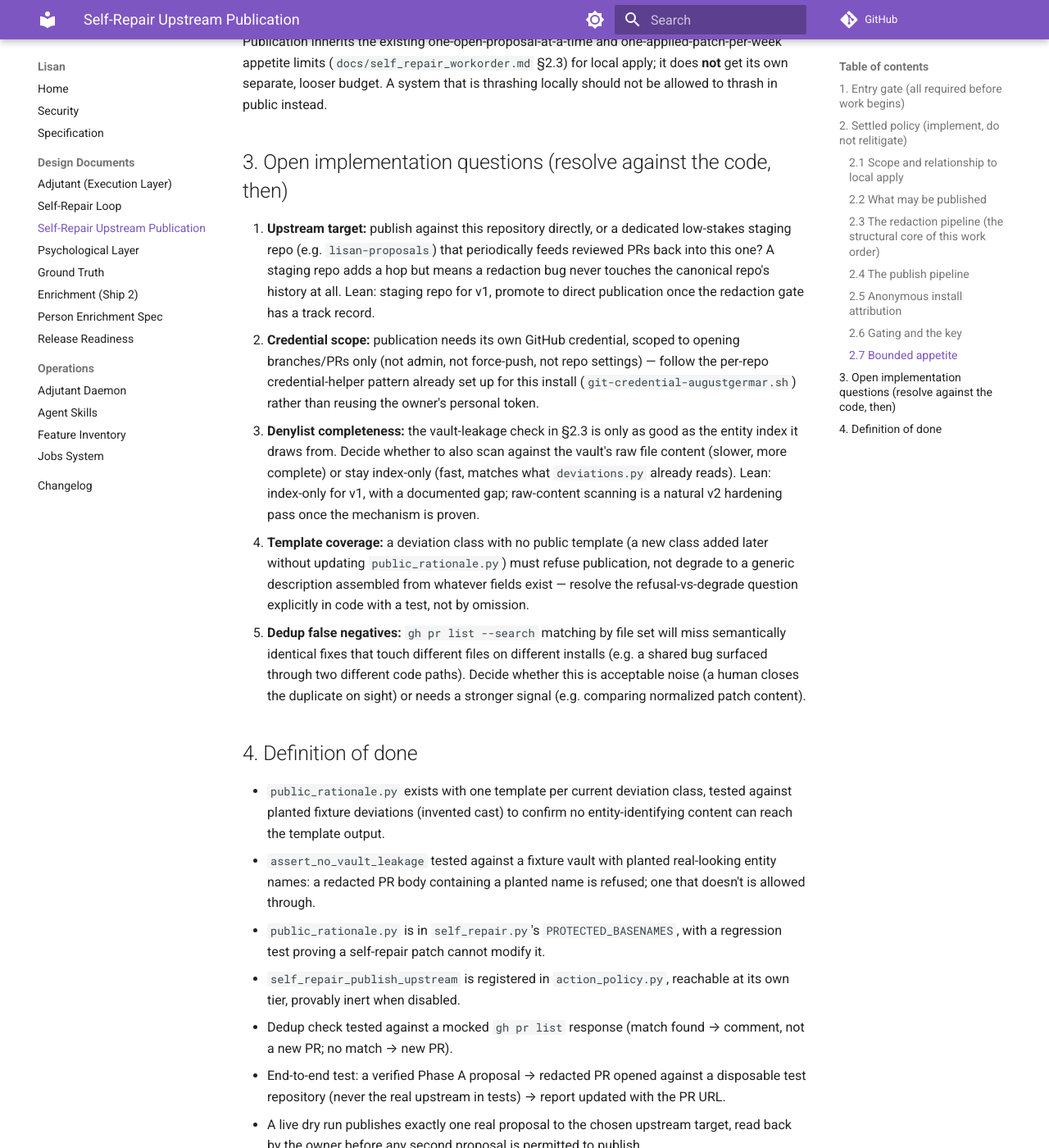
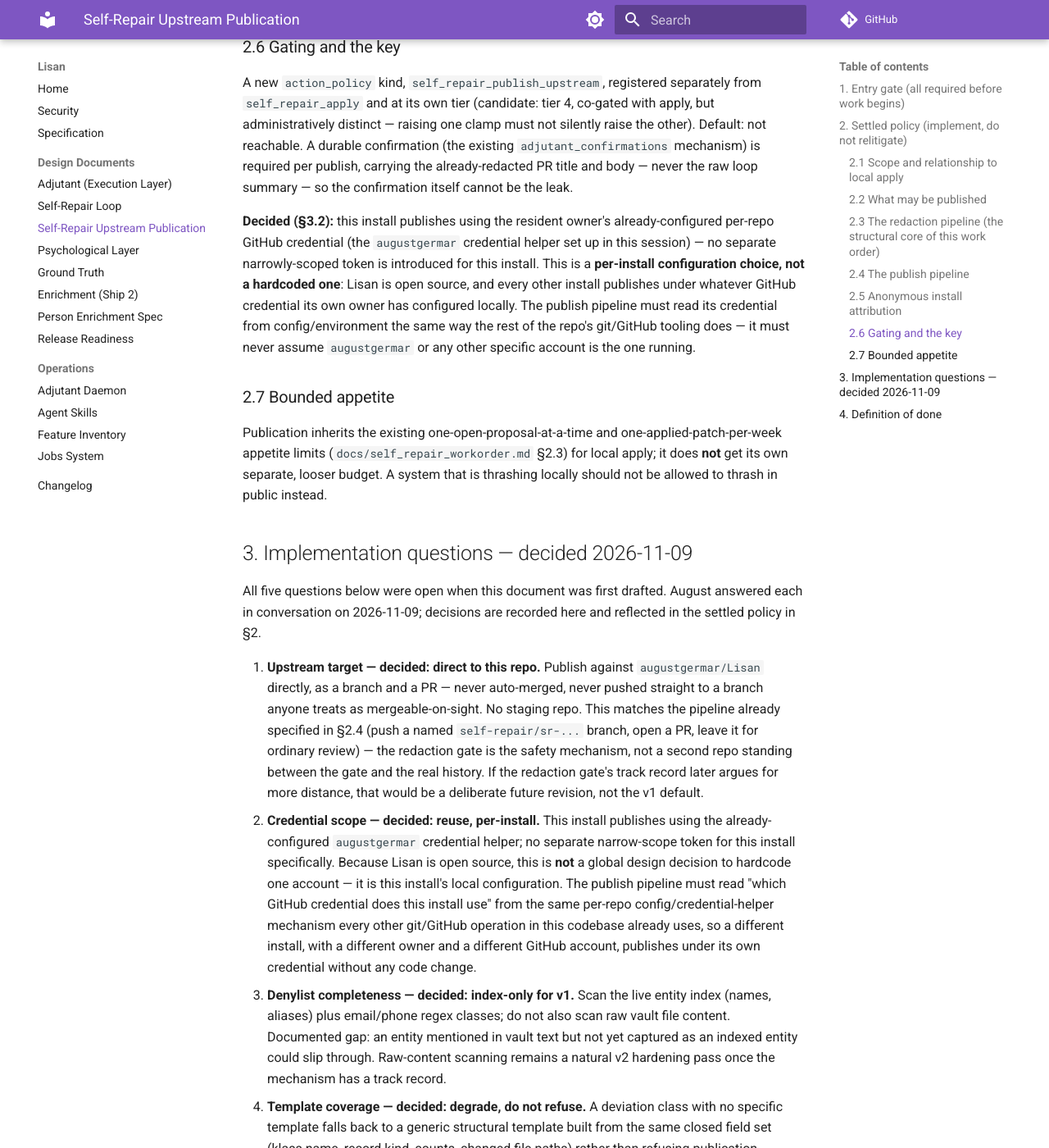
Before and after one commit to augustgermar/Lisan, an MkDocs documentation site: the page built from docs/self_repair_upstream_workorder.md, in a window 1280 px wide and 1400 px high, scrolled down 3028 px. Shown: the whole window at 82% size. Built offline with MkDocs 1.6.1 and Material for MkDocs 9.7.7, drawn with Linux system fonts in a browser that asks for light colours; comment, search, counter and statistics services are not loaded; some of the changed text lies outside the part shown.

Commit message:
docs: resolve the 5 open questions in WO-REPAIR-UPSTREAM
All five open implementation questions are decided:
- Publish directly to augustgermar/Lisan as a branch + PR, never
  auto-merged. No staging repo.
- Reuse this install's own configured GitHub credential (the
  augustgermar helper) as a per-install choice, not a hardcoded one —
  Lisan is open source and other installs use their own credentials.
- Denylist stays index-only for v1, documented gap.
- A deviation class with no specific template degrades to a generic
  structural template (same closed field set, still denylist-checked)
  instead of refusing publication outright.
- Dedup false negatives via file-set matching are accepted as v1 noise.

Co-Authored-By: Claude Sonnet 5 <noreply@anthropic.com>

```diff
--- a/docs/self_repair_upstream_workorder.md
+++ b/docs/self_repair_upstream_workorder.md
@@ -1,10 +1,12 @@
 # Work Order — Upstream Publication of Self-Repair Proposals (WO-REPAIR-UPSTREAM)
 
-**Status: NOT EXECUTED.** Scoped 2026-11-09 in conversation between August
-and Claude (Sonnet 5), as an extension of the shipped self-repair loop
-(`docs/self_repair_workorder.md`, Phases A/B/C all live). Nothing in this
-document is implemented. Where this document conflicts with the code as
-it then exists, reality wins — report the conflict.
+**Status: NOT EXECUTED, SCOPED AND DECIDED.** Scoped 2026-11-09 in
+conversation between August and Claude (Sonnet 5), as an extension of the
+shipped self-repair loop (`docs/self_repair_workorder.md`, Phases A/B/C all
+live). All five open implementation questions in §3 were answered by August
+on 2026-11-09 and the settled policy in §2 updated to match. Nothing in
+this document is implemented. Where this document conflicts with the code
+as it then exists, reality wins — report the conflict.
 
 **One-line goal:** let a verified Phase A proposal also be opened as a pull
 request against a public upstream repository — so other installs, other
@@ -26,9 +28,8 @@ asking a model to be careful.
 - Self-repair Phases A/B/C are live and have processed at least one real
   proposal on the resident install (they have: `docs/self_repair_workorder.md`
   is marked shipped).
-- The owner has an upstream repository to publish to and has decided which
-  one (this repo, a dedicated `lisan-proposals` staging repo, or forks —
-  see §3.1).
+- The owner has an upstream repository to publish to. **Decided:** this
+  repo, `augustgermar/Lisan`, directly — not a staging repo (see §3.1).
 - The owner affirmatively wants this. Re-read this document together first,
   the same as the original self-repair work order required.
 
@@ -67,9 +68,17 @@ id, or any vault path content. Each deviation class
 (`cross_kind`, `dangling`, `thin`, `stale`, `interocept`, `capture_defect`,
 `skill_health`) maps to one fixed, parameterized template — a closed
 vocabulary, the same pattern as `structure_skeptic_feedback` in
-`writer_skeptic_graph.py`. No model call is in this path. If a class has no
-template, publication is refused for that proposal rather than falling
-back to a free-text description.
+`writer_skeptic_graph.py`. No model call is in this path. **Decided (§3.4):**
+if a deviation class has no specific template (e.g. a new class added later
+without an update to this module), publication does not refuse outright —
+it degrades to a **generic structural template**, built from the exact same
+closed field set as every other template (`deviation["klass"]` as a raw
+string, record kind, counts, and the changed file paths), with no
+class-specific phrasing. The generic template is still composed from
+structural fields only — it is never a free-text fallback, and it passes
+through `assert_no_vault_leakage` exactly like any other template output.
+"Degrade" means "say less, more generically," never "say more, less
+carefully."
 
 **`assert_no_vault_leakage(text, vault) -> None`**
 A second, independent check that does not trust the first function to have
@@ -83,9 +92,13 @@ left." This mirrors `validate_patch_paths` and
 instruction.
 
 Both functions run before anything leaves the machine. A proposal that
-fails either one is never published; it remains available for local apply
-only, and the refusal reason is recorded in the proposal report (not sent
-anywhere).
+fails `assert_no_vault_leakage` — whether the text came from a
+class-specific template or the generic fallback — is never published; it
+remains available for local apply only, and the refusal reason is recorded
+in the proposal report (not sent anywhere). The generic fallback template
+changes what gets said when a class is unrecognized; it does not relax the
+leakage check that gates everything regardless of which template produced
+it.
 
 `public_rationale.py` is added to `PROTECTED_BASENAMES` in
 `self_repair.py`. The repair loop may never modify the mechanism that
@@ -133,6 +146,17 @@ confirmation (the existing `adjutant_confirmations` mechanism) is required
 per publish, carrying the already-redacted PR title and body — never the
 raw loop summary — so the confirmation itself cannot be the leak.
 
+**Decided (§3.2):** this install publishes using the resident owner's
+already-configured per-repo GitHub credential (the `augustgermar`
+credential helper set up in this session) — no separate narrowly-scoped
+token is introduced for this install. This is a **per-install
+configuration choice, not a hardcoded one**: Lisan is open source, and
+every other install publishes under whatever GitHub credential its own
+owner has configured locally. The publish pipeline must read its
+credential from config/environment the same way the rest of the repo's
+git/GitHub tooling does — it must never assume `augustgermar` or any other
+specific account is the one running.
+
 ### 2.7 Bounded appetite
 
 Publication inherits the existing one-open-proposal-at-a-time and
@@ -141,57 +165,83 @@ one-applied-patch-per-week appetite limits (`docs/self_repair_workorder.md`
 A system that is thrashing locally should not be allowed to thrash in
 public instead.
 
-## 3. Open implementation questions (resolve against the code, then)
+## 3. Implementation questions — decided 2026-11-09
 
-1. **Upstream target:** publish against this repository directly, or a
-   dedicated low-stakes staging repo (e.g. `lisan-proposals`) that
-   periodically feeds reviewed PRs back into this one? A staging repo adds
-   a hop but means a redaction bug never touches the canonical repo's
-   history at all. Lean: staging repo for v1, promote to direct publication
-   once the redaction gate has a track record.
-2. **Credential scope:** publication needs its own GitHub credential,
-   scoped to opening branches/PRs only (not admin, not force-push, not
-   repo settings) — follow the per-repo credential-helper pattern already
-   set up for this install (`git-credential-augustgermar.sh`) rather than
-   reusing the owner's personal token.
-3. **Denylist completeness:** the vault-leakage check in §2.3 is only as
-   good as the entity index it draws from. Decide whether to also scan
-   against the vault's raw file content (slower, more complete) or stay
-   index-only (fast, matches what `deviations.py` already reads). Lean:
-   index-only for v1, with a documented gap; raw-content scanning is a
-   natural v2 hardening pass once the mechanism is proven.
-4. **Template coverage:** a deviation class with no public template (a new
-   class added later without updating `public_rationale.py`) must refuse
-   publication, not degrade to a generic description assembled from
-   whatever fields exist — resolve the refusal-vs-degrade question
-   explicitly in code with a test, not by omission.
-5. **Dedup false negatives:** `gh pr list --search` matching by file set
-   will miss semantically identical fixes that touch different files on
-   different installs (e.g. a shared bug surfaced through two different
-   code paths). Decide whether this is acceptable noise (a human closes
-   the duplicate on sight) or needs a stronger signal (e.g. comparing
-   normalized patch content).
+All five questions below were open when this document was first drafted.
+August answered each in conversation on 2026-11-09; decisions are recorded
+here and reflected in the settled policy in §2.
+
+1. **Upstream target — decided: direct to this repo.** Publish against
+   `augustgermar/Lisan` directly, as a branch and a PR — never
+   auto-merged, never pushed straight to a branch anyone treats as
+   mergeable-on-sight. No staging repo. This matches the pipeline already
+   specified in §2.4 (push a named `self-repair/sr-...` branch, open a PR,
+   leave it for ordinary review) — the redaction gate is the safety
+   mechanism, not a second repo standing between the gate and the real
+   history. If the redaction gate's track record later argues for more
+   distance, that would be a deliberate future revision, not the v1
+   default.
+2. **Credential scope — decided: reuse, per-install.** This install
+   publishes using the already-configured `augustgermar` credential
+   helper; no separate narrow-scope token for this install specifically.
+   Because Lisan is open source, this is **not** a global design decision
+   to hardcode one account — it is this install's local configuration.
+   The publish pipeline must read "which GitHub credential does this
+   install use" from the same per-repo config/credential-helper mechanism
+   every other git/GitHub operation in this codebase already uses, so a
+   different install, with a different owner and a different GitHub
+   account, publishes under its own credential without any code change.
+3. **Denylist completeness — decided: index-only for v1.** Scan the live
+   entity index (names, aliases) plus email/phone regex classes; do not
+   also scan raw vault file content. Documented gap: an entity mentioned
+   in vault text but not yet captured as an indexed entity could slip
+   through. Raw-content scanning remains a natural v2 hardening pass once
+   the mechanism has a track record.
+4. **Template coverage — decided: degrade, do not refuse.** A deviation
+   class with no specific template falls back to a generic structural
+   template built from the same closed field set (klass name, record
+   kind, counts, changed file paths) rather than refusing publication
+   outright. See the updated §2.3 for the exact constraint: the generic
+   template is still structural-only and still passes
+   `assert_no_vault_leakage` — "degrade" narrows what is said, it never
+   loosens how it's checked.
+5. **Dedup false negatives — decided: accept as noise for v1.** Keep the
+   file-set-based `gh pr list --search` matching from §2.4 as-is. Missed
+   semantically-identical fixes across installs that touch different
+   files are acceptable v1 noise; a human closes the duplicate on sight.
+   A stronger signal (e.g. normalized patch-content comparison) is a
+   future hardening pass, not a v1 requirement.
 
 ## 4. Definition of done
 
 - `public_rationale.py` exists with one template per current deviation
-  class, tested against planted fixture deviations (invented cast) to
-  confirm no entity-identifying content can reach the template output.
+  class plus the generic fallback template (§2.3, §3.4), tested against
+  planted fixture deviations (invented cast) to confirm no
+  entity-identifying content can reach the output of any template,
+  including the fallback.
+- A test proves an unrecognized/invented deviation class routes to the
+  generic fallback template (not a refusal, not free text) and that the
+  fallback's output still passes `assert_no_vault_leakage`.
 - `assert_no_vault_leakage` tested against a fixture vault with planted
   real-looking entity names: a redacted PR body containing a planted name
-  is refused; one that doesn't is allowed through.
+  is refused; one that doesn't is allowed through. This must hold for both
+  class-specific and generic-fallback template output.
 - `public_rationale.py` is in `self_repair.py`'s `PROTECTED_BASENAMES`,
   with a regression test proving a self-repair patch cannot modify it.
 - `self_repair_publish_upstream` is registered in `action_policy.py`,
   reachable at its own tier, provably inert when disabled.
+- The GitHub credential used for publishing is resolved from this
+  install's own per-repo config/credential-helper mechanism, not
+  hardcoded to any account name — a test proves swapping the configured
+  credential changes which identity publishes, with no code change.
 - Dedup check tested against a mocked `gh pr list` response (match found →
   comment, not a new PR; no match → new PR).
 - End-to-end test: a verified Phase A proposal → redacted PR opened against
   a disposable test repository (never the real upstream in tests) → report
   updated with the PR URL.
-- A live dry run publishes exactly one real proposal to the chosen upstream
-  target, read back by the owner before any second proposal is permitted to
-  publish.
+- A live dry run publishes exactly one real proposal to `augustgermar/Lisan`
+  as a branch + PR (never auto-merged), read back by the owner before any
+  second proposal is permitted to publish.
 
 ---
 
@@ -202,6 +252,13 @@ the owner's own Telegram approval. The core design decision — redact by
 reconstructing from structural fields through a closed template, then
 verify the reconstruction with an independent denylist scan, rather than
 asking a model to anonymize free text — follows the same pattern already
-proven in `writer_skeptic_graph.py`'s provenance firewall. Should feel
+proven in `writer_skeptic_graph.py`'s provenance firewall. The five open
+questions in §3 were decided the same day, also by August: publish
+directly to `augustgermar/Lisan` as a branch + PR; reuse this install's
+own configured GitHub credential, as a per-install choice rather than a
+hardcoded one, since Lisan is open source and other installs will use
+their own; stay index-only on the leakage denylist for v1; degrade to a
+generic structural template rather than refuse when a deviation class has
+no specific template; and accept file-set dedup noise for v1. Should feel
 familiar to implement: the dangerous decisions (what may never be said,
 what gates what) are made here, in advance, on purpose.*
```
